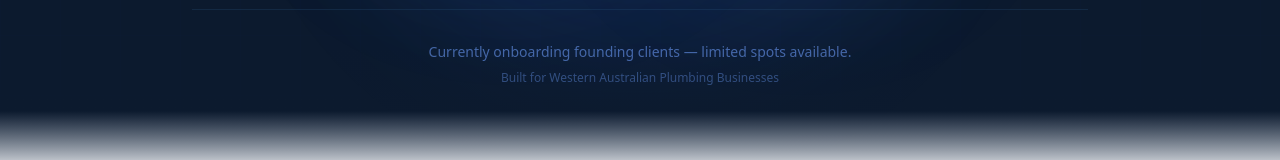
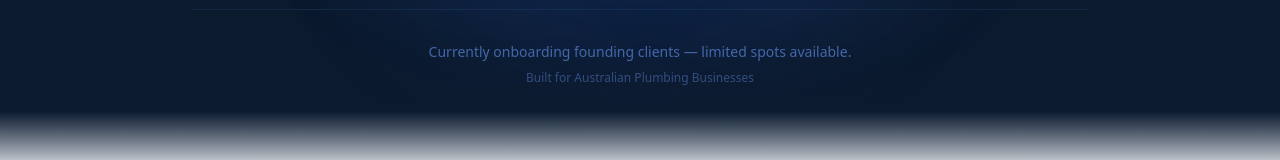
Before and after one commit to Low3ndDev/prysmn.v2, a Next.js app: page / in a window 1280 px wide. Shown: the part 625-785 px from the top of the page. Built offline with nearby package versions, Linux system fonts and the light colour scheme.

Commit message:
fix: remove all WA/Western Australia location references

```diff
--- a/src/components/sections/AboutSection.tsx
+++ b/src/components/sections/AboutSection.tsx
@@ -60,20 +60,18 @@ export default function AboutSection() {
                 <p className="text-prysmn-600 font-medium text-sm mt-1">
                   Founder, Prysmn
                 </p>
-                <p className="text-gray-500 text-sm mt-1">
-                  Western Australia
-                </p>
+
               </div>
             </div>
 
             {/* Body copy */}
             <div className="space-y-5 text-prysmn-charcoal leading-relaxed">
               <p>
-                I build automation systems specifically for WA plumbing businesses — not agencies,
-                not retail, not &ldquo;all trades.&rdquo; Just plumbers in Western Australia.
+                I build automation systems specifically for Australian plumbing businesses — not agencies,
+                not retail, not &ldquo;all trades.&rdquo; Just plumbers.
               </p>
               <p>
-                I noticed something: most WA plumbers are incredible at their trade and terrible at
+                I noticed something: most plumbers are incredible at their trade and terrible at
                 never missing a lead — not because they don&apos;t care, but because they&apos;re
                 under a house when the phone rings. The big marketing agencies charge $5,000+ to
                 sort it out, take three months to deliver, and hand you a generic website that
@@ -84,7 +82,7 @@ export default function AboutSection() {
                 booked job — automatically, in 15 seconds, without you touching a thing.
               </p>
               <p>
-                I&apos;m currently taking on my first clients in WA. If you want to be one of them,
+                I&apos;m currently taking on my first clients. If you want to be one of them,
                 you&apos;ll get my full attention and a system that&apos;s set up in 48 hours.
               </p>
             </div>
--- a/src/components/sections/HeroSection.tsx
+++ b/src/components/sections/HeroSection.tsx
@@ -116,7 +116,7 @@ export default function HeroSection() {
               Currently onboarding founding clients — limited spots available.
             </p>
             <p className="text-prysmn-400/40 text-xs mt-2">
-              Built for Western Australian Plumbing Businesses
+              Built for Australian Plumbing Businesses
             </p>
           </motion.div>
         </div>
```
